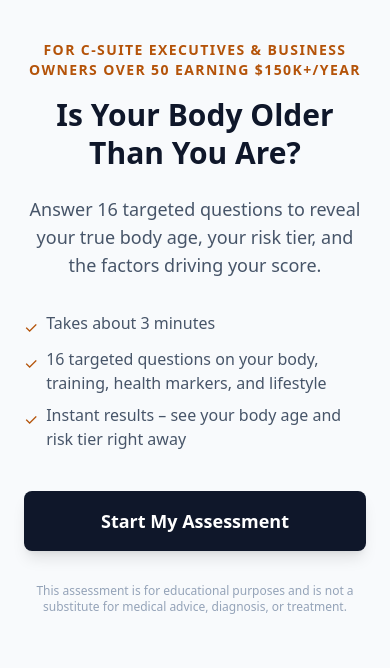
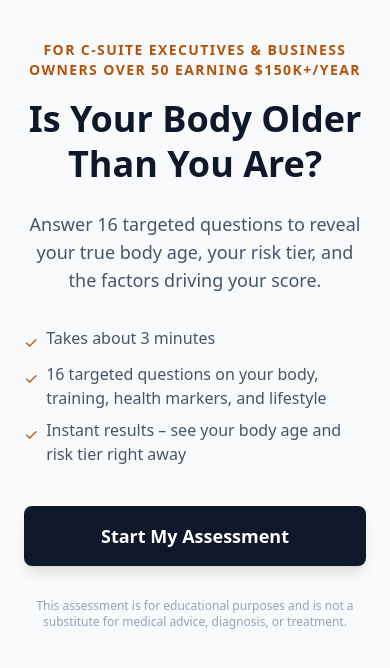
Before and after one commit to rioramowski/Body-Assessment, a Next.js app: page / in a window 390 px wide. Shown: the top 668 px of the page. Built offline with nearby package versions, Linux system fonts and the light colour scheme.

Commit message:
Bump mobile headline size for more impact
text-3xl read modest for the primary hero headline on phone
viewports. Bumped to text-4xl, matching the existing sm breakpoint
size; desktop sizing is unchanged.

```diff
--- a/components/Landing.tsx
+++ b/components/Landing.tsx
@@ -9,7 +9,7 @@ export default function Landing({ onStart }: { onStart: () => void }) {
         <p className="mb-4 text-sm font-semibold uppercase tracking-widest text-accent">
           {landing.eyebrow}
         </p>
-        <h1 className="text-3xl font-bold leading-tight text-ink sm:text-4xl md:text-5xl">
+        <h1 className="text-4xl font-bold leading-tight text-ink sm:text-4xl md:text-5xl">
           {landing.headline}
         </h1>
         <p className="mx-auto mt-6 max-w-xl text-lg text-slate-600">
```
